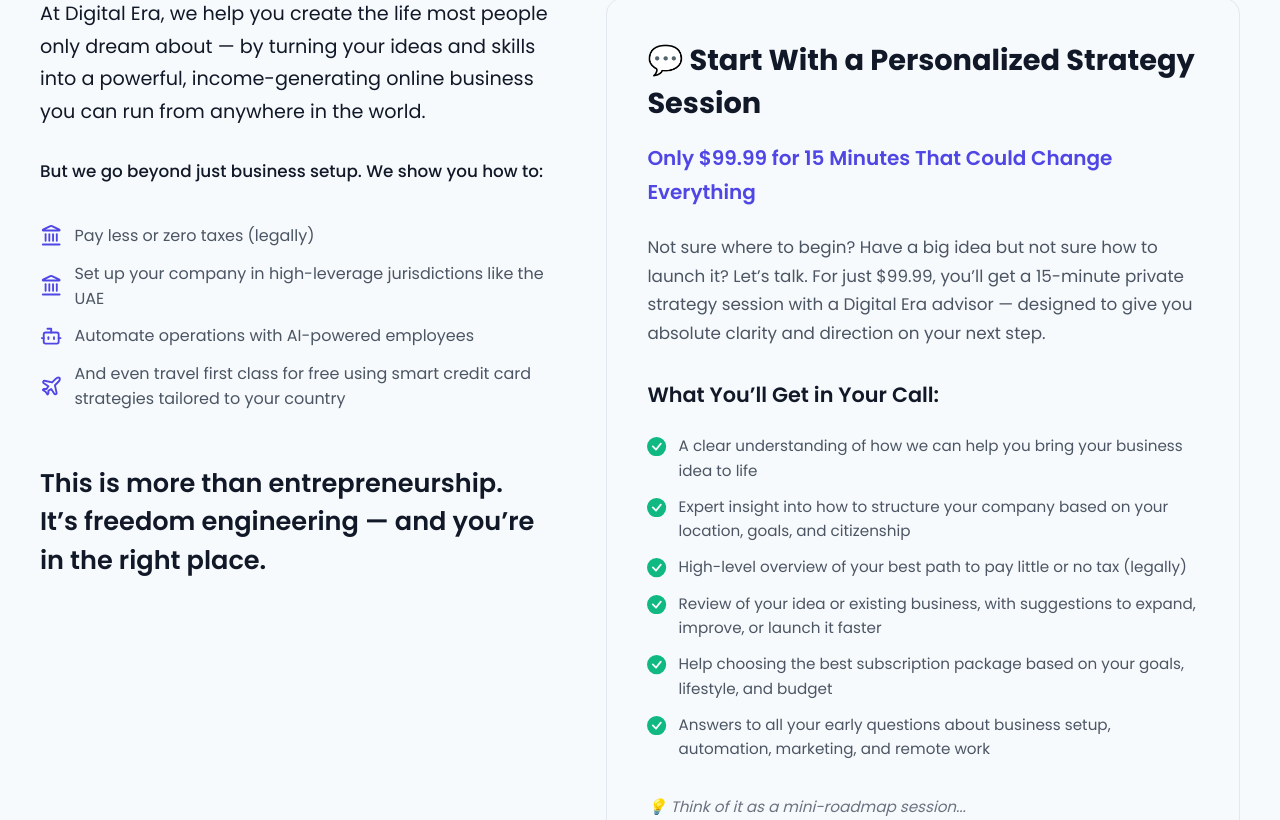
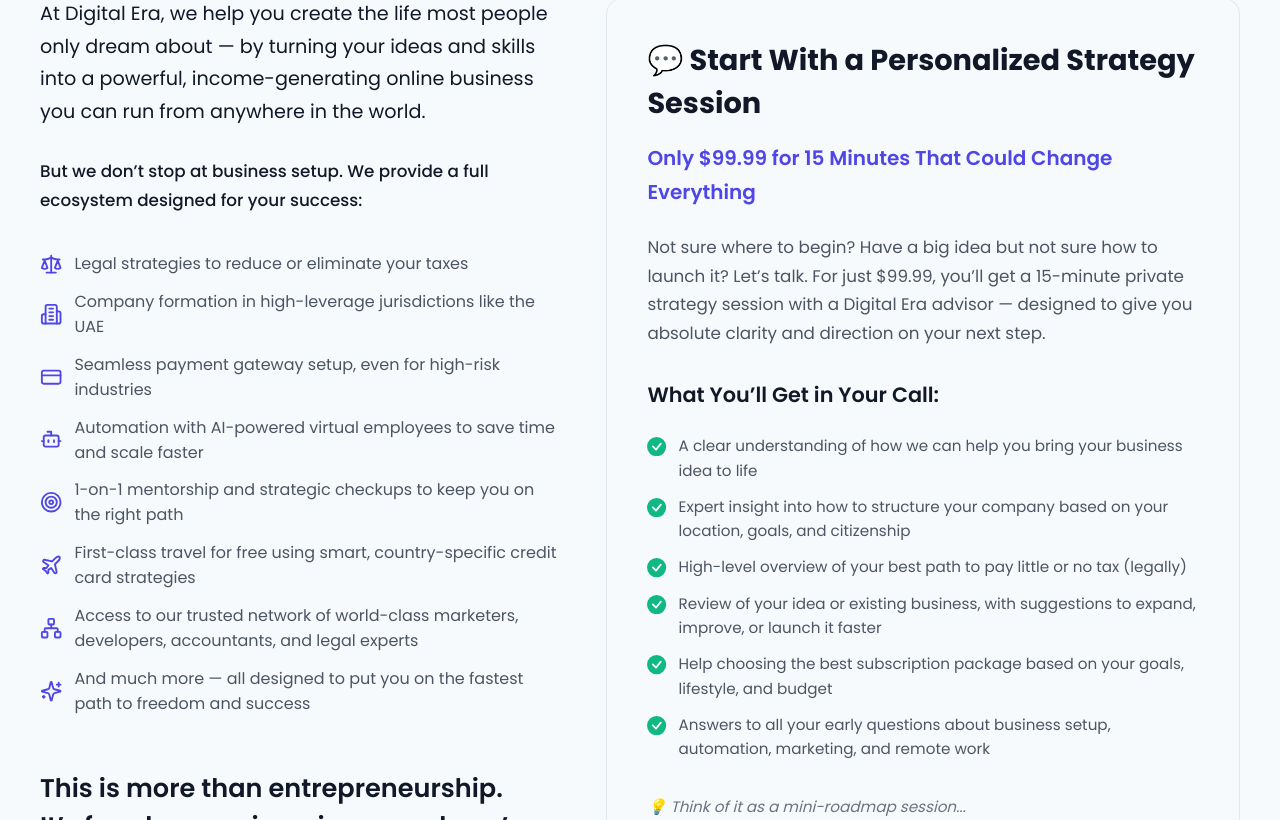
Before and after one commit to Brkic365/digital-era, a Next.js app: page / in a window 1280 px wide. Shown: the part 1020-1840 px from the top of the page. Built offline with nearby package versions, Linux system fonts and the light colour scheme.

Commit message:
Typewriting updates

```diff
--- a/src/app/faq/page.js
+++ b/src/app/faq/page.js
@@ -80,7 +80,7 @@ const faqs = [
   },
   {
     question: "Which package is best for me?",
-    answer: "That’s exactly what the $39.99 consultation is for. We’ll go over your current situation, goals, and experience — then recommend the most suitable package for your level. There’s no pressure, just honest advice to help you make the best decision.",
+    answer: "That’s exactly what the $99.99 consultation is for. We’ll go over your current situation, goals, and experience — then recommend the most suitable package for your level. There’s no pressure, just honest advice to help you make the best decision.",
   },
   {
     question: "Can you help me if I already have a business?",
--- a/src/app/page.js
+++ b/src/app/page.js
@@ -13,8 +13,8 @@ import ReviewCarouselOrGrid from "../components/ReviewCarousel";
 import FooterBanner from "../components/FooterBanner";
 import { motion } from "framer-motion"; // Import motion
 import {
-  Rocket, TrendingUp, Star, Handshake, Palette, Code, Banknote, LineChart,
-  CheckCircle2, Plane, Bot, Landmark, Target
+  Rocket, TrendingUp, Star, Scale, Building2, CreditCard, Sparkles,
+  Network, Plane, Bot, Landmark, Target
 } from 'lucide-react';
 import { BsCheckCircleFill } from 'react-icons/bs';
 import ArrowButton from "../components/ArrowButton";
@@ -72,7 +72,7 @@ export default function Home() {
       >
         <Hero
             title="Welcome to Digital Era"
-            subtitle="Build Your Online Business. Travel the World. Work from Anywhere. We help you turn ideas into income-generating online businesses you can run globally."
+            subtitle="Build Your Online Business. Travel the World. Work from Anywhere. Become a Digital-Nomad. We help you turn ideas into income-generating online businesses you can run globally."
             cta={{
             text: "Get Started",
             href: "/contact"
@@ -98,15 +98,19 @@ export default function Home() {
                  <motion.p variants={itemVariant} className={styles.introEmphasis}>
                     At Digital Era, we help you create the life most people only dream about — by turning your ideas and skills into a powerful, income-generating online business you can run from anywhere in the world.
                 </motion.p>
-                <motion.p variants={itemVariant} className={styles.subtleEmphasis}>But we go beyond just business setup. We show you how to:</motion.p>
-                <motion.ul className={styles.iconList} variants={listStagger}> {/* Stagger list items */}
-                    <motion.li variants={itemVariant}><Landmark className={styles.icon} /><span>Pay less or zero taxes (legally)</span></motion.li>
-                    <motion.li variants={itemVariant}><Landmark className={styles.icon} /><span>Set up your company in high-leverage jurisdictions like the UAE</span></motion.li>
-                    <motion.li variants={itemVariant}><Bot className={styles.icon} /><span>Automate operations with AI-powered employees</span></motion.li>
-                    <motion.li variants={itemVariant}><Plane className={styles.icon} /><span>And even travel first class for free using smart credit card strategies tailored to your country</span></motion.li>
-                </motion.ul>
+                <motion.p variants={itemVariant} className={styles.subtleEmphasis}>But we {"don’t"} stop at business setup. We provide a full ecosystem designed for your success:</motion.p>
+                  <motion.ul className={styles.iconList} variants={listStagger}> {/* Stagger list items */}
+                      <motion.li variants={itemVariant}><Scale className={styles.icon} /><span>Legal strategies to reduce or eliminate your taxes</span></motion.li>
+                      <motion.li variants={itemVariant}><Building2 className={styles.icon} /><span>Company formation in high-leverage jurisdictions like the UAE</span></motion.li>
+                      <motion.li variants={itemVariant}><CreditCard className={styles.icon} /><span>Seamless payment gateway setup, even for high-risk industries</span></motion.li>
+                      <motion.li variants={itemVariant}><Bot className={styles.icon} /><span>Automation with AI-powered virtual employees to save time and scale faster</span></motion.li>
+                      <motion.li variants={itemVariant}><Target className={styles.icon} /><span>1-on-1 mentorship and strategic checkups to keep you on the right path</span></motion.li>
+                      <motion.li variants={itemVariant}><Plane className={styles.icon} /><span>First-class travel for free using smart, country-specific credit card strategies</span></motion.li>
+                      <motion.li variants={itemVariant}><Network className={styles.icon} /><span>Access to our trusted network of world-class marketers, developers, accountants, and legal experts</span></motion.li>
+                      <motion.li variants={itemVariant}><Sparkles className={styles.icon} /><span>And much more — all designed to put you on the fastest path to freedom and success</span></motion.li>
+                  </motion.ul>
                 <motion.h3 variants={itemVariant} className={styles.transitionText}>
-                    This is more than entrepreneurship. <br/>It’s freedom engineering — and you’re in the right place.
+                    This is more than entrepreneurship. <br/>{"It’s freedom engineering — and you’re"} in the right place.
                 </motion.h3>
             </motion.div>
 
@@ -137,10 +141,10 @@ export default function Home() {
                     <h3><span role="img" aria-label="Rocket">🚀</span> Who This Call Is Perfect For:</h3>
                     {/* You could stagger these list items too */}
                     <ul className={styles.targetList}>
-                      <li><Target className={styles.targetIcon} /><span>You have an idea, side hustle, or skill but don’t know how to turn it into a business</span></li>
-                      <li><Target className={styles.targetIcon} /><span>You’re overwhelmed with options — LLCs, offshore, taxes, websites, AI — and need clarity</span></li>
+                      <li><Target className={styles.targetIcon} /><span>You have an idea, side hustle, or skill but {"don’t"} know how to turn it into a business</span></li>
+                      <li><Target className={styles.targetIcon} /><span>{"You’re"} overwhelmed with options — LLCs, offshore, taxes, websites, AI — and need clarity</span></li>
                       <li><Target className={styles.targetIcon} /><span>You want expert eyes on your vision and how to scale it from day one</span></li>
-                      <li><Target className={styles.targetIcon} /><span>You’re ready to invest in yourself and your freedom, but want to make the right move</span></li>
+                      <li><Target className={styles.targetIcon} /><span>{"You’re"} ready to invest in yourself and your freedom, but want to make the right move</span></li>
                     </ul>
                     <Link href="/contact" passHref>
                        <button className={styles.ctaButton}>Book Your $99.99 Strategy Session</button>
--- a/src/app/terms/page.js
+++ b/src/app/terms/page.js
@@ -102,7 +102,7 @@ const TermsPage = () => {
       <motion.p variants={itemVariant}>
         If you have any questions or concerns about these Terms of Service, please contact us at:
       </motion.p>
-      <motion.p variants={itemVariant}>Email: [Insert Contact Email]</motion.p>
+      <motion.p variants={itemVariant}>Email:  info@the-digital-era.com</motion.p>
       <motion.p variants={itemVariant}>Phone: [Insert Phone Number]</motion.p>
 
       <motion.p variants={itemVariant} className={styles.notice}>
--- a/src/components/FooterBanner.js
+++ b/src/components/FooterBanner.js
@@ -6,7 +6,7 @@ import { Plane, Calendar, Mail } from 'lucide-react'; // Keep needed icons
 function FooterBanner() {
   // Placeholders - replace with actual links/email
   const bookingLink = "/contact"; // Or your Calendly/booking page link
-  const contactEmail = "hello@digitalera.com"; // Replace with your actual email
+  const contactEmail = "info@the-digital-era.com"; // Replace with your actual email
 
   return (
     <section className={styles.footerBanner}>
@@ -30,7 +30,7 @@ function FooterBanner() {
         {/* Consultation Offer */}
         <div className={styles.consultationOffer}>
           <p>
-            👉 Start with a 20-Min Consultation — Only $39.99
+            👉 Start with a 20-Min Consultation — Only $99.99
           </p>
         </div>
 
```
Also changed, not shown: src/app/contact/page.js (+1 -8 lines).
